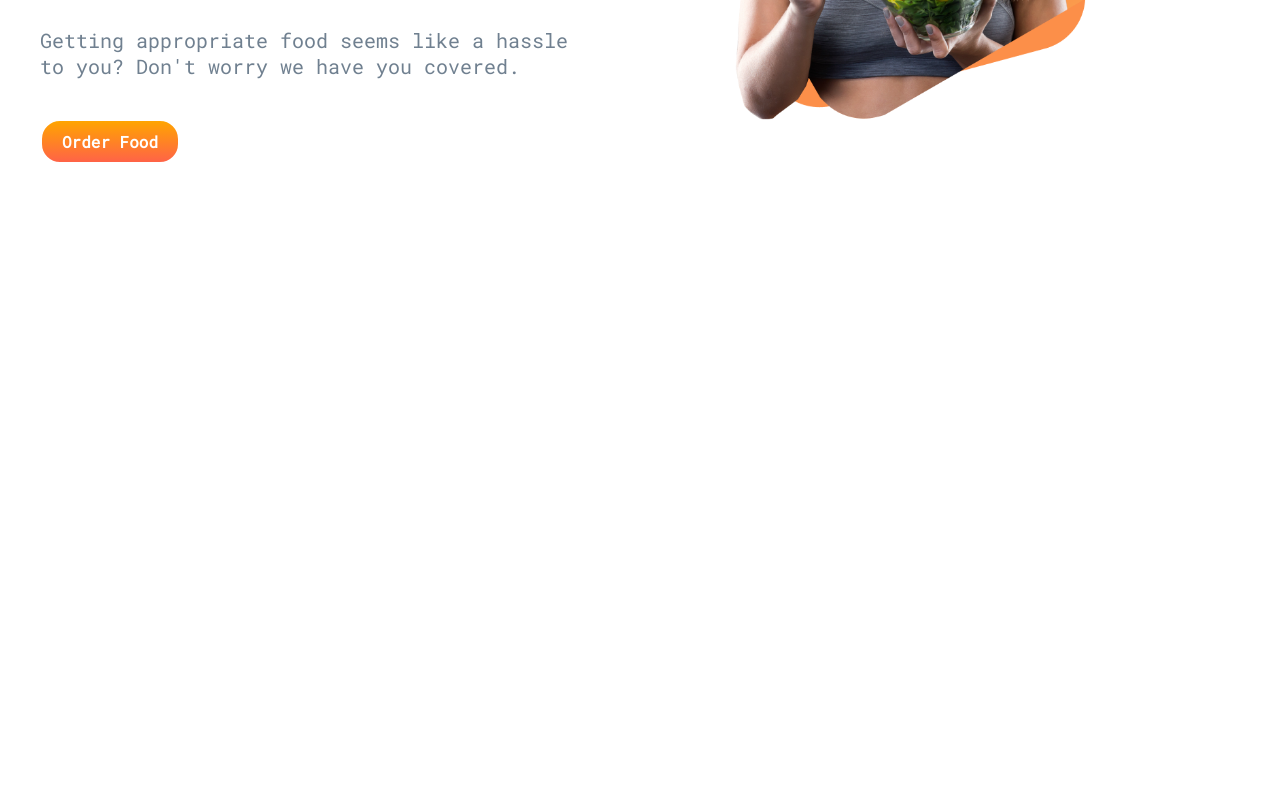
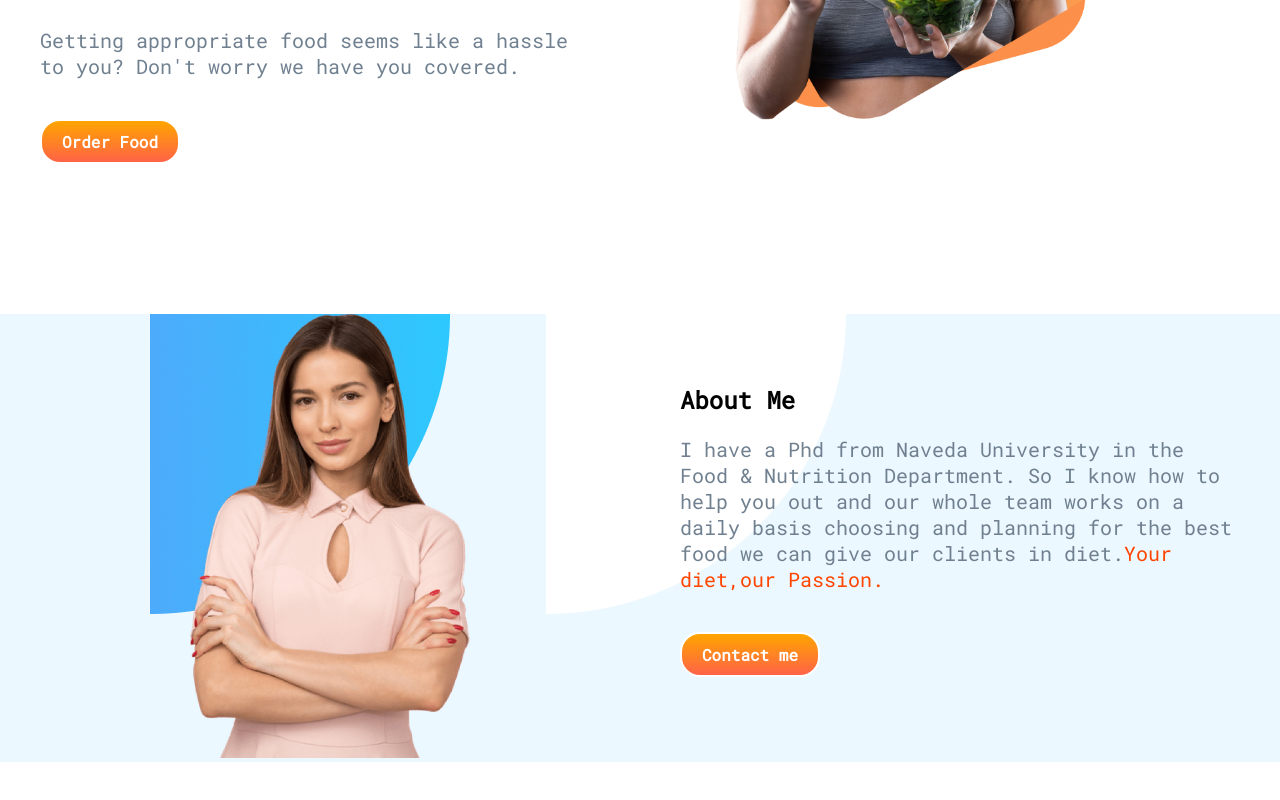
Before and after one commit to Faisal-Khan-Tushar/food-website, a plain HTML site: page index.html in a window 1280 px wide. Shown: the part 390-1190 px from the top of the page. Before the commit the page ends 800 px from the top, so only its background shows below. Drawn offline with Linux system fonts and the light colour scheme.

Commit message:
second push

```diff
--- a/index.html
+++ b/index.html
@@ -16,11 +16,12 @@
   <section class="flag-container">
 
     <div id="class-half-width" class="half-width">
-      <h1 id="welcome-title">Take Care of your diet,<br> Eat Healthy<br> with <span id="color">Food Avenue</span></h1>
+      <h1 id="welcome-title">Take Care of your diet,<br> Eat Healthy<br> with <span class="color">Food Avenue</span>
+      </h1>
       <p>Getting appropriate food seems like a hassle to you? Don't worry we have you covered. </p>
 
 
-      <a target="_blank" id="first-button" href="https://github.com/Faisal-Khan-Tushar">Order Food</a>
+      <a target="_blank" class="first-button" href="https://github.com/Faisal-Khan-Tushar">Order Food</a>
 
     </div>
     <div class="half-width">
@@ -28,6 +29,19 @@
 
     </div>
   </section>
+
+  <section class="flag-container second-container">
+    <div class="half-width ">
+      <img id="second-image" src="images/female/Person Image.png" alt="">
+    </div>
+    <div id="second-text" class="half-width second-text">
+      <h2>About Me</h2>
+      <p>I have a Phd from Naveda University in the Food & Nutrition Department. So I know how to help you out and our
+        whole team works on a daily basis choosing and planning for the best food we can give our clients in
+        diet.<span class="color">Your diet,our Passion.</span></p>
+      <a target="_blank" class="first-button" href="https://github.com/">Contact me</a>
+    </div>
+  </section>
 </body>
 
 </html>
--- a/style.css
+++ b/style.css
@@ -6,6 +6,7 @@ body{
   display:flex;
   margin-top:20px;
   margin-bottom:100px;
+
 
 }
 .half-width{
@@ -21,13 +22,14 @@ body{
 .half-width-image{
   width:80%;
 
+
 }
 #welcome-title{
   color:#333;
   font-size:50px;
 
 }
-#color{
+.color{
   color:orangered;
 }
 p{
@@ -35,7 +37,7 @@ p{
   color:slategray;
 }
 /* we will come back here for the image part*/
-#first-button{
+.first-button{
   display:inline-block;
   margin-top:20px;
   text-decoration:none;
@@ -47,3 +49,22 @@ p{
   border:2px solid;
 
 }
+/*end of the first section */
+.second-container{
+
+  background-image:url(images/shapes/Frame\ 57.jpg);
+  background-repeat:no-repeat;
+  margin-bottom:200px;
+
+
+}
+#second-image{
+  width:50%;
+  padding:0px 150px;
+
+
+}
+#second-text{
+  padding:50px 40px;
+
+}
```
